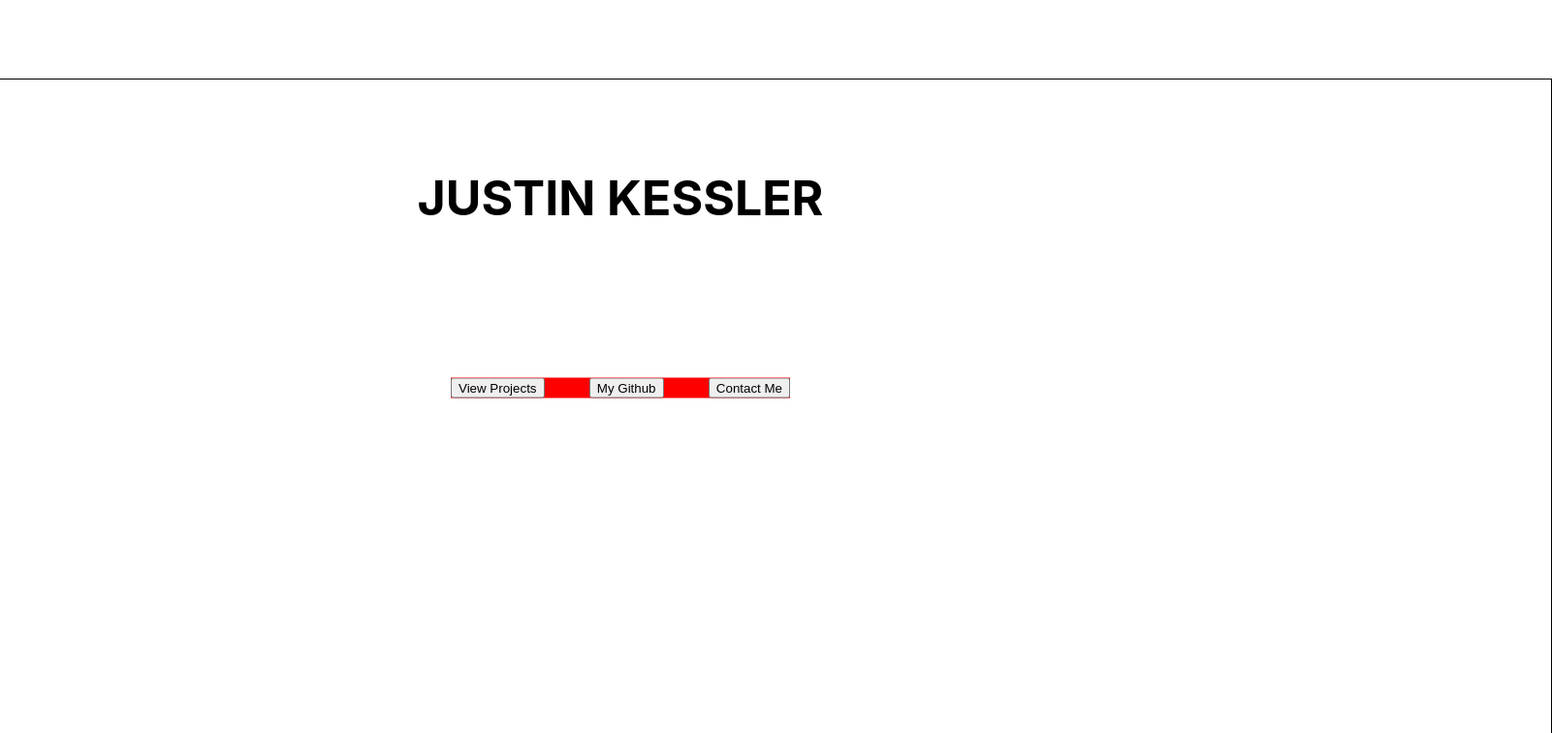
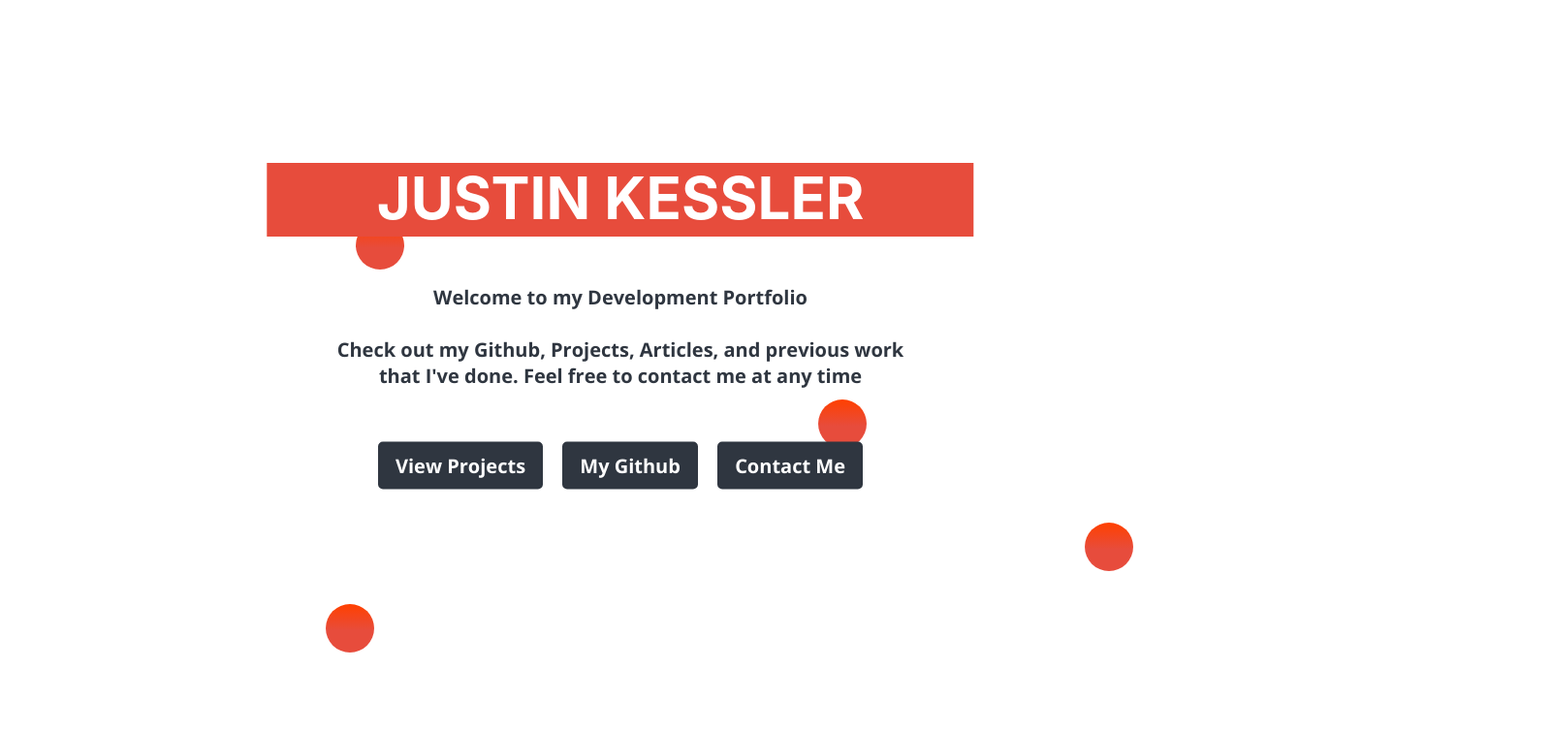
Before and after one commit to Damango/Portfolio-2.0, a React (Create React App) app: page / in a window 1280 px wide. Shown: the top 756 px of the page at 97% size, 1601 px wide, since content can reach past the window. Built offline with nearby package versions, Linux system fonts and the light colour scheme.

Commit message:
Dynamic Background changes

```diff
--- a/src/Components/Canvas/Canvas.css
+++ /dev/null
@@ -1,8 +0,0 @@
-.the-canvas {
-	position: absolute;
-	border: 1px solid black;
-	width: 1920px;
-	height: 1080px;
-	left: 50%;
-	transform: translateX(-50%);
-}
--- a/src/Components/Canvas/Canvas.js
+++ /dev/null
@@ -1,39 +0,0 @@
-import React, {useRef, useEffect} from 'react';
-import "./Canvas.css"
-const Canvas = (props) => {
-    const canvasRef = useRef(null)
-
-  const draw = (ctx, frameCount) => {
-    ctx.clearRect(0, 0, ctx.canvas.width, ctx.canvas.height)
-    ctx.fillStyle = '#000000'
-    ctx.beginPath()
-    ctx.arc(50, 100, 20*Math.sin(frameCount*0.01)**2, 0, 2*Math.PI)
-    ctx.fill()
-  }
-
-  useEffect(() => {
-
-    const canvas = canvasRef.current
-    const context = canvas.getContext('2d')
-    let frameCount = 0
-    let animationFrameId
-
-    //Our draw came here
-    const render = () => {
-      frameCount++
-      draw(context, frameCount)
-      animationFrameId = window.requestAnimationFrame(render)
-    }
-    render()
-
-    return () => {
-      window.cancelAnimationFrame(animationFrameId)
-    }
-  }, [draw])
-
-
-
-    return ( <canvas className="the-canvas" ref={canvasRef}/> );
-}
-
-export default Canvas;
--- a/src/Components/Portolfio/Portfolio.css
+++ b/src/Components/Portolfio/Portfolio.css
@@ -14,20 +14,184 @@
 .name-header {
 	position: relative;
 	top: 30%;
-	transform: translateY(-50%);
+
+	left: 50%;
+	transform: translate(-50%, -50%);
 	text-align: center;
-	font-size: 50px;
+	font-size: 60px;
 	font-weight: bold;
 	z-index: 5;
+
+	display: inline-block;
+}
+
+.sub-text-header {
+	position: absolute;
+	top: 45%;
+	color: #2f3640;
+	left: 50%;
+	transform: translate(-50%, -50%);
+	text-align: center;
+	font-size: 20px;
+	font-weight: bold;
+	z-index: 5;
+	font-family: "Open Sans";
+	display: inline-block;
+}
+
+.sub-text {
+	position: absolute;
+	top: 55%;
+	color: #2f3640;
+	left: 50%;
+	transform: translate(-50%, -50%);
+	text-align: center;
+	font-size: 20px;
+	font-weight: bold;
+	width: 600px;
+	z-index: 5;
+	font-family: "Open Sans";
+	display: inline-block;
+}
+
+.name-header span {
+	z-index: 5;
+	animation: colorChange 1s;
+	animation-fill-mode: forwards;
+}
+
+.header-wipe {
+	position: absolute;
+	top: 0px;
+	width: 125%;
+	height: 105%;
+	background-color: #e74c3c;
+	z-index: -1;
+	left: 50%;
+	transform: translateX(-50%);
+	animation: wipe 0.8s;
+	animation-timing-function: ease-in-out;
+	animation-fill-mode: forwards;
 }
 
 .jumbotron-buttons-container {
 	position: relative;
-	top: 50%;
+	top: 60%;
 	left: 50%;
 	transform: translate(-50%, -50%);
 	display: flex;
 	justify-content: space-between;
-	background-color: red;
-	width: 350px;
+
+	width: 500px;
+	z-index: 2;
 }
+
+.jumbotron-button {
+	border-style: none;
+	padding: 8px 15px;
+	font-size: 20px;
+	font-family: "Open Sans";
+	border-radius: 5px;
+	background-color: #2f3640;
+	color: white;
+	border: 3px solid #2f3640;
+	font-weight: bold;
+	transition: 0.3s;
+}
+
+.jumbotron-button:hover {
+	background-color: white;
+	color: #2f3640;
+	cursor: pointer;
+}
+
+.spheres-container {
+	position: absolute;
+
+	width: 100%;
+	height: 100%;
+	top: 0%;
+}
+
+.sphere {
+	position: absolute;
+	background: linear-gradient(
+		360deg,
+		rgba(231, 76, 60, 1) 45%,
+		rgba(255, 64, 0, 1) 100%
+	);
+	width: 50px;
+	height: 50px;
+	border-radius: 50%;
+
+	animation: bounce 1s;
+	animation-timing-function: ease-in-out;
+	animation-iteration-count: infinite;
+	animation-direction: alternate;
+}
+@keyframes wipe {
+	0% {
+		width: 0%;
+	}
+
+	25% {
+		width: 135%;
+	}
+
+	50% {
+		width: 120%;
+	}
+
+	100% {
+		width: 145%;
+	}
+}
+
+@keyframes colorChange {
+	0% {
+		color: #2f3640;
+	}
+	100% {
+		color: white;
+	}
+}
+
+@keyframes bounce1 {
+	0% {
+		margin-top: 20px;
+	}
+
+	100% {
+		margin-top: 200px;
+	}
+}
+
+@keyframes bounce2 {
+	0% {
+		margin-top: 20px;
+	}
+
+	100% {
+		margin-top: 200px;
+	}
+}
+
+@keyframes bounce3 {
+	0% {
+		margin-top: 120px;
+	}
+
+	100% {
+		margin-top: 300px;
+	}
+}
+
+@keyframes bounce4 {
+	0% {
+		margin-top: 20px;
+	}
+
+	100% {
+		margin-top: 200px;
+	}
+}
--- a/src/Components/Portolfio/Portfolio.js
+++ b/src/Components/Portolfio/Portfolio.js
@@ -1,7 +1,6 @@
 import React, {useState, useRef, useEffect} from 'react';
 import ProjectSelector from "../ProjectSelector/ProjectSelector"
 
-import Canvas from "../Canvas/Canvas"
 
 import "./Portfolio.css"
 
@@ -19,21 +18,27 @@ const Portfolio = (props) => {
     return (<div className="portfolio-container">
         <div className="jumbotron-container">
 
-            <div className="name-header">JUSTIN KESSLER</div>
+            <div className="name-header"><span>JUSTIN KESSLER</span><div className="header-wipe"></div></div>
+
+            <div className="sub-text-header">Welcome to my Development Portfolio</div>
+            <div className="sub-text">Check out my Github, Projects, Articles, and previous work that I've done. Feel free to contact me at any time</div>
             <div className="jumbotron-buttons-container">
                 <button className="jumbotron-button">View Projects</button>
                 <button className="jumbotron-button">My Github</button>
                 <button className="jumbotron-button">Contact Me</button>
             </div>
-            <div className="canvas-container">
-                <Canvas />
 
+            <div className="spheres-container">
 
-
-
+                    <span className="sphere" style={{top: Math.floor(Math.random() * 600), left:Math.floor(Math.random() * 500), animationName:'bounce1', animationDuration:(Math.random() * 3) + 's'}}> </span>
+                    <span className="sphere" style={{top: Math.floor(Math.random() * 600), left:Math.floor(Math.random() * 500),animationName:'bounce2', animationDuration:(Math.random() * 3) + 's'}}> </span>
+                    <span className="sphere"style={{top: Math.floor(Math.random() * 600), right:Math.floor(Math.random() * 500),animationName:'bounce3', animationDuration: (Math.random() * 3) + 's'}}> </span>
+                    <span className="sphere"style={{top: Math.floor(Math.random() * 600), right:Math.floor(Math.random() * 500),animationName:'bounce4', animationDuration: (Math.random() * 3) + 's'}}> </span>
             </div>
 
         </div>
+
+
         <div className="portfolio-projects-container">
 
             <ProjectSelector />
```
